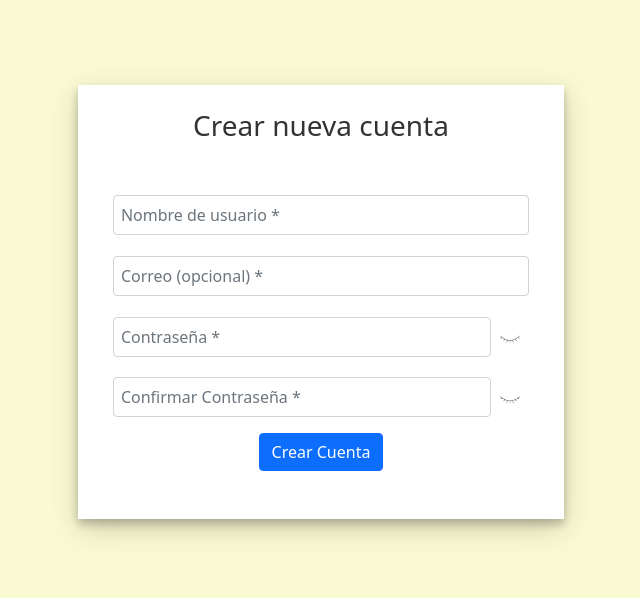
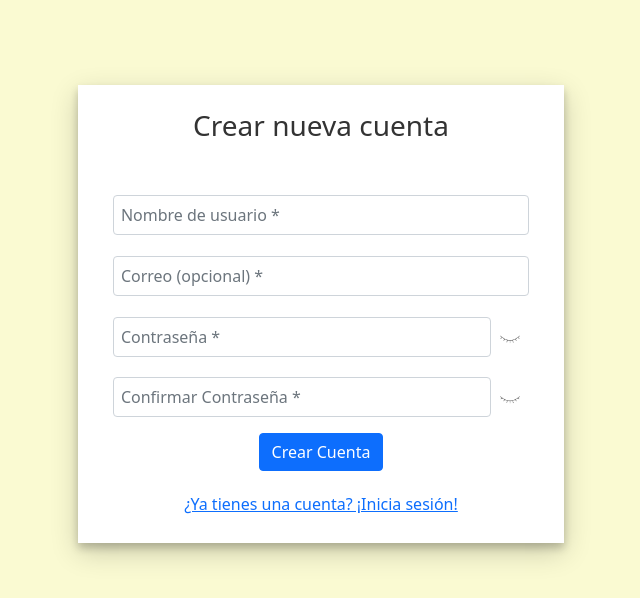
Before and after one commit to Arquisoft/dede_es6a, a React (Create React App) app in the folder webapp/: page /register in a window 1280 px wide. Shown: the top 598 px of the page, without its empty margins (319-959 px from the left). Built offline with nearby package versions, Linux system fonts and the light colour scheme.

Commit message:
fix some bugs register

```diff
--- a/webapp/src/components/Register/FormRegister.css
+++ b/webapp/src/components/Register/FormRegister.css
@@ -1,4 +1,4 @@
-.campo {
+#campo {
     display: grid;
     grid-template-columns: 1fr 0.1fr;
 }
@@ -12,9 +12,16 @@
 }
 
 
-.campo img {
+#campo img {
     align-self: center;
     margin: auto;
     width: 80%;
     border: none;
 }
+
+a{
+    display: flex;
+    flex-direction: column;
+    margin-top: 5%;
+    margin-bottom: -5%;
+}
--- a/webapp/src/components/Register/FormRegister.tsx
+++ b/webapp/src/components/Register/FormRegister.tsx
@@ -1,4 +1,3 @@
-import React from 'react'
 import { useForm } from 'react-hook-form'
 import { yupResolver } from '@hookform/resolvers/yup'
 import * as Yup from 'yup'
@@ -90,8 +89,8 @@ export default function FormRegister() {
                     <input type="email" className="form-control" name='email'
                      placeholder="Correo (opcional) *"/>
                 </div>
-            <div className="form-group">
-            <div className="campo">
+            <div id="campo" className="form-group">
+
                 <input
                     type="password"
                     {...register('password')}
@@ -103,11 +102,10 @@ export default function FormRegister() {
                 <button className="btnOjo" onClick={verContrasena}>
                     <img src={ojocerrado} id="imagenPsw"/>
                 </button>
-                </div>
             <div className="invalid-feedback">{errors.password?.message}</div>
             </div>
-        <div className="form-group">
-            <div className="campo">
+        <div id="campo"className="form-group">
+
                 <input
                     type="password"
                     {...register('confirmPwd')}
@@ -118,13 +116,15 @@ export default function FormRegister() {
                                 <button className="btnOjo" onClick={verConfirmacion}>
                     <img src={ojocerrado} id="imagenCnf"/>
                 </button>
-                </div>
+
             <div className="invalid-feedback">{errors.confirmPwd?.message}</div>
             </div>
         <div className="mt-3">
           <button id="btnSubmit" type="submit" onClick={enviar} className="btn btn-primary">
             Crear Cuenta
+
           </button>
+          <a href="login">¿Ya tienes una cuenta? ¡Inicia sesión!</a>
         </div>
       </form>
     </div>
--- a/webapp/src/components/loginApp/FormLogin.css
+++ b/webapp/src/components/loginApp/FormLogin.css
@@ -41,6 +41,7 @@
     border: none;
     cursor: pointer;
     align-content: center;
+    margin: auto;
 }
 .btnSubmit:hover
 {
--- a/webapp/src/components/loginApp/FormLogin.tsx
+++ b/webapp/src/components/loginApp/FormLogin.tsx
@@ -36,10 +36,10 @@ export default function LoginForm() {
                                 placeholder="Contraseña *"/>
                         </div>
                         <div className="form-group">
-                        <a href="catalogo" className="btnSubmit">Iniciar sesion</a>
+                            <a href="catalogo" className="btnSubmit">Iniciar sesión</a>
                         </div>
                         <div className="form-group">
-                            <a href="register" className="ForgetPwd">¡Registrate ahora!</a>
+                            <a href="register" className="ForgetPwd">¡Regístrate ahora!</a>
                         </div>
                     </form>
                 </div>
```
